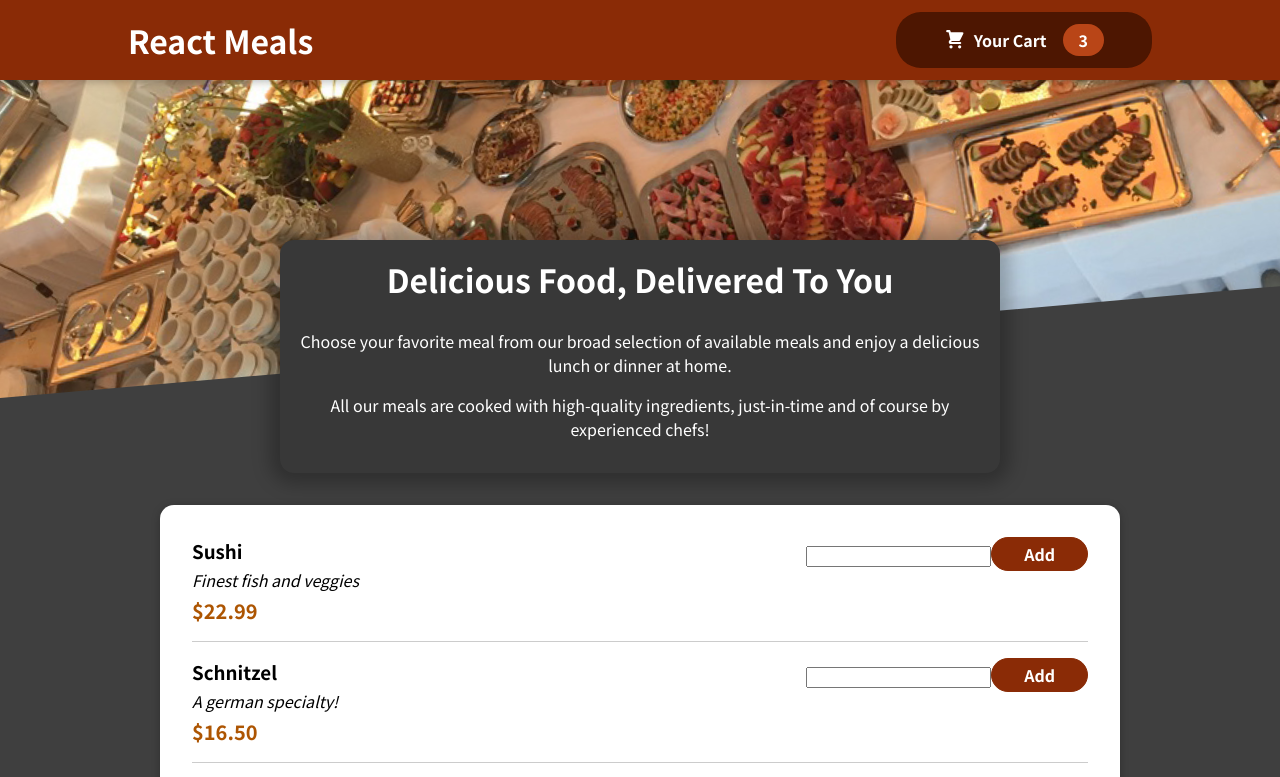
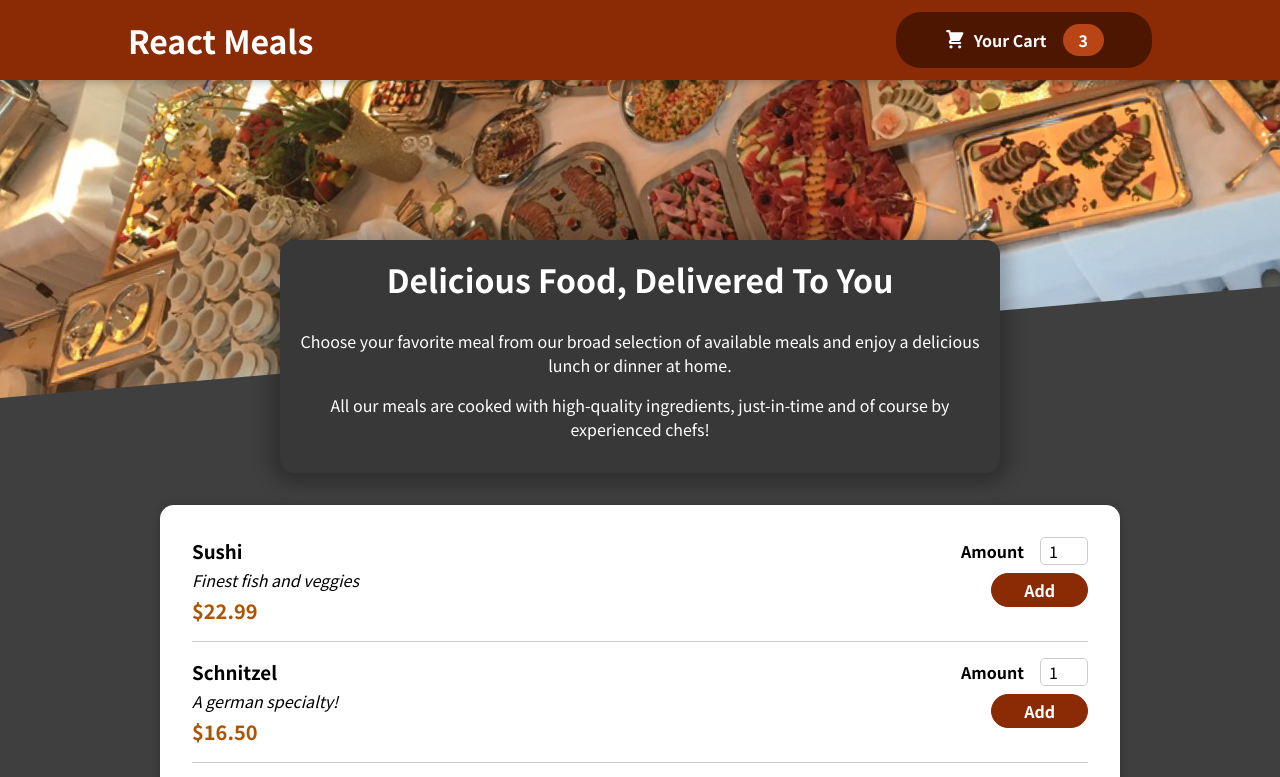
Before and after one commit to EstrellaDionis/FoodOrderApp, a React (Create React App) app: page / in a window 1280 px wide. Shown: the top 777 px of the page. Built offline with nearby package versions, Linux system fonts and the light colour scheme.

Commit message:
created Input component inside UI dir with notes and implenting it in MealItemForm

```diff
--- a/src/components/Meals/MealItem/MealItemForm.js
+++ b/src/components/Meals/MealItem/MealItemForm.js
@@ -1,10 +1,24 @@
-import classes from './MealItemForm.module.css'
+import Input from "../../UI/Input";
+import classes from "./MealItemForm.module.css";
 
-const MealItemForm = props => {
-    return <form className={classes.form}>
-        <input />
-        <button>Add</button>
+//all props on the input are default props that can be used in an input and do not need to be interpreted. Lesson 136
+const MealItemForm = (props) => {
+  return (
+    <form className={classes.form}>
+      <Input
+        label="Amount"
+        input={{
+          id: "amount",
+          type: "number",
+          min: "1",
+          max: "5",
+          step: "1",
+          defaultValue: "1"
+        }}
+      />
+      <button>Add</button>
     </form>
+  );
 };
 
 export default MealItemForm;
--- /dev/null
+++ b/src/components/UI/Input.js
@@ -0,0 +1,17 @@
+import classes from './Input.module.css'
+
+
+//lesson 136
+//input will hold an object with configuration data for the input, like for example: the i.d
+//in addition we pass all other configuration that we might get for the input with the spread operator.
+//This ensures that all the key value pairs in the input object (which we receive on props.input) are added as props TO input.
+//For example: if we receive an object {type: 'text'}, the code {...props.input}, is making sure that type="text" is being added
+//again, this is all JUST INCASE, this is what's being added because this is receiving PROPS
+const Input = props => {
+    return <div className={classes.input}>
+        <label htmlFor={props.input.id}>{props.label}</label>
+        <input {...props.input} />
+    </div>
+};
+
+export default Input;
--- /dev/null
+++ b/src/components/UI/Input.module.css
@@ -0,0 +1,18 @@
+.input {
+    display: flex;
+    align-items: center;
+    margin-bottom: 0.5rem;
+  }
+
+  .input label {
+    font-weight: bold;
+    margin-right: 1rem;
+  }
+
+  .input input {
+    width: 3rem;
+    border-radius: 5px;
+    border: 1px solid #ccc;
+    font: inherit;
+    padding-left: 0.5rem;
+  }
```
